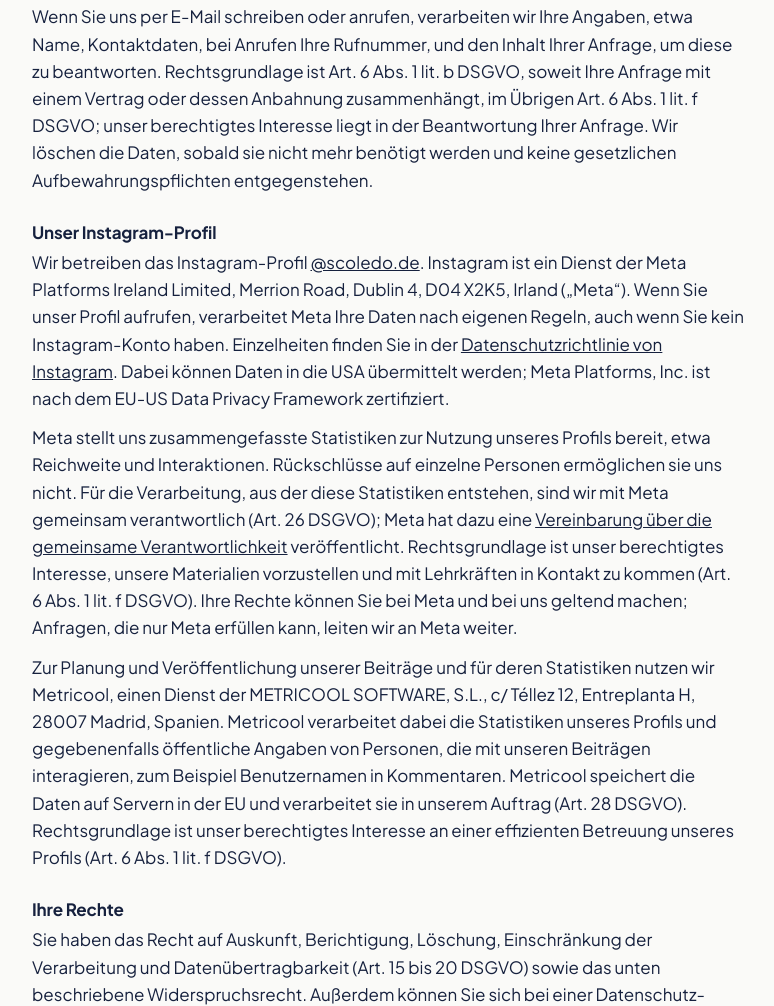
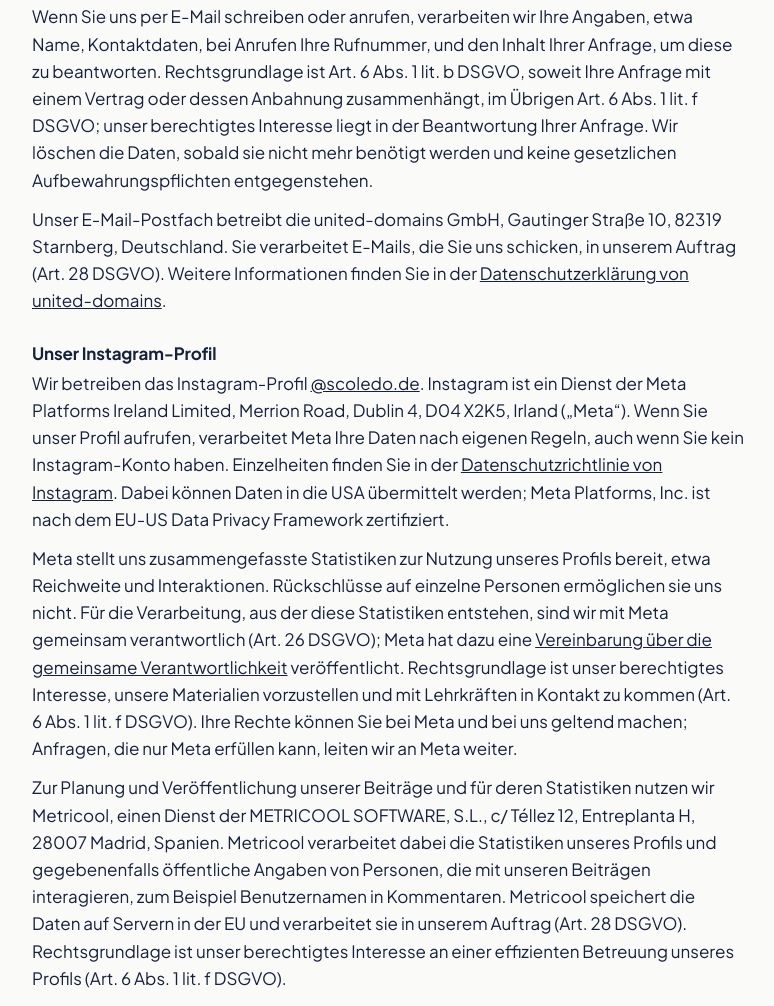
Before and after one commit to amafida/amafida-website, a plain HTML site: page datenschutz/index.html in a window 1280 px wide. Shown: the part 966-1972 px from the top of the page, without its empty margins (252-1026 px from the left). Drawn offline with Linux system fonts and the light colour scheme.

Commit message:
Datenschutz: E-Mail-Anbieter united-domains ergänzt
united-domains GmbH (Starnberg) als Auftragsverarbeiter für das Postfach hallo@amafida.de, mit Link auf deren Datenschutzerklärung.

Co-Authored-By: Claude Opus 5.5 <noreply@anthropic.com>
Claude-Session: https://claude.ai/code/session_01LTEWwojbmSy9d2aGgDuxY1

```diff
--- a/datenschutz/index.html
+++ b/datenschutz/index.html
@@ -61,6 +61,7 @@ footer a{color:var(--schiefer)}
 <p>Speicherdauer: Nach Angaben von GitHub wird beim Aufruf einer GitHub-Pages-Seite die IP-Adresse aus Sicherheitsgründen protokolliert und gespeichert, auch wenn Sie nicht bei GitHub angemeldet sind (<a href="https://docs.github.com/de/pages/getting-started-with-github-pages/about-github-pages" rel="noopener">GitHub-Dokumentation</a>). Eine feste Speicherfrist nennt GitHub nicht; nach seiner Datenschutzerklärung richtet sie sich nach dem Zweck der Verarbeitung und nach gesetzlichen Pflichten. Wir selbst haben keinen Zugriff auf diese Logfiles und speichern keine eigenen.</p>
 <h2>Kontakt per E-Mail oder Telefon</h2>
 <p>Wenn Sie uns per E-Mail schreiben oder anrufen, verarbeiten wir Ihre Angaben, etwa Name, Kontaktdaten, bei Anrufen Ihre Rufnummer, und den Inhalt Ihrer Anfrage, um diese zu beantworten. Rechtsgrundlage ist Art. 6 Abs. 1 lit. b DSGVO, soweit Ihre Anfrage mit einem Vertrag oder dessen Anbahnung zusammenhängt, im Übrigen Art. 6 Abs. 1 lit. f DSGVO; unser berechtigtes Interesse liegt in der Beantwortung Ihrer Anfrage. Wir löschen die Daten, sobald sie nicht mehr benötigt werden und keine gesetzlichen Aufbewahrungspflichten entgegenstehen.</p>
+<p>Unser E-Mail-Postfach betreibt die united-domains GmbH, Gautinger Straße 10, 82319 Starnberg, Deutschland. Sie verarbeitet E-Mails, die Sie uns schicken, in unserem Auftrag (Art. 28 DSGVO). Weitere Informationen finden Sie in der <a href="https://www.united-domains.de/unternehmen/datenschutz/" rel="noopener">Datenschutzerklärung von united-domains</a>.</p>
 <h2>Unser Instagram-Profil</h2>
 <p>Wir betreiben das Instagram-Profil <a href="https://www.instagram.com/scoledo.de/" rel="noopener">@scoledo.de</a>. Instagram ist ein Dienst der Meta Platforms Ireland Limited, Merrion Road, Dublin 4, D04 X2K5, Irland („Meta“). Wenn Sie unser Profil aufrufen, verarbeitet Meta Ihre Daten nach eigenen Regeln, auch wenn Sie kein Instagram-Konto haben. Einzelheiten finden Sie in der <a href="https://privacycenter.instagram.com/policy" rel="noopener">Datenschutzrichtlinie von Instagram</a>. Dabei können Daten in die USA übermittelt werden; Meta Platforms, Inc. ist nach dem EU-US Data Privacy Framework zertifiziert.</p>
 <p>Meta stellt uns zusammengefasste Statistiken zur Nutzung unseres Profils bereit, etwa Reichweite und Interaktionen. Rückschlüsse auf einzelne Personen ermöglichen sie uns nicht. Für die Verarbeitung, aus der diese Statistiken entstehen, sind wir mit Meta gemeinsam verantwortlich (Art. 26 DSGVO); Meta hat dazu eine <a href="https://www.facebook.com/legal/terms/page_controller_addendum" rel="noopener">Vereinbarung über die gemeinsame Verantwortlichkeit</a> veröffentlicht. Rechtsgrundlage ist unser berechtigtes Interesse, unsere Materialien vorzustellen und mit Lehrkräften in Kontakt zu kommen (Art. 6 Abs. 1 lit. f DSGVO). Ihre Rechte können Sie bei Meta und bei uns geltend machen; Anfragen, die nur Meta erfüllen kann, leiten wir an Meta weiter.</p>
```
